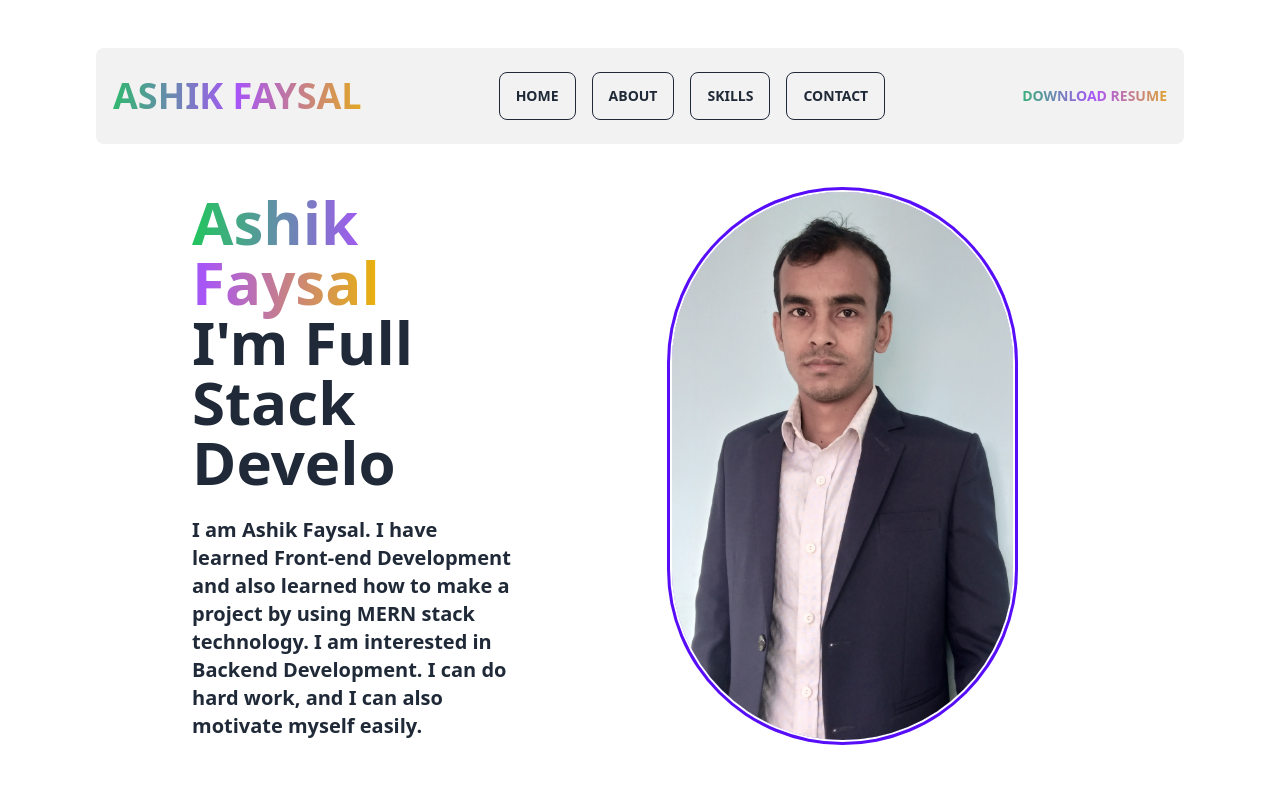
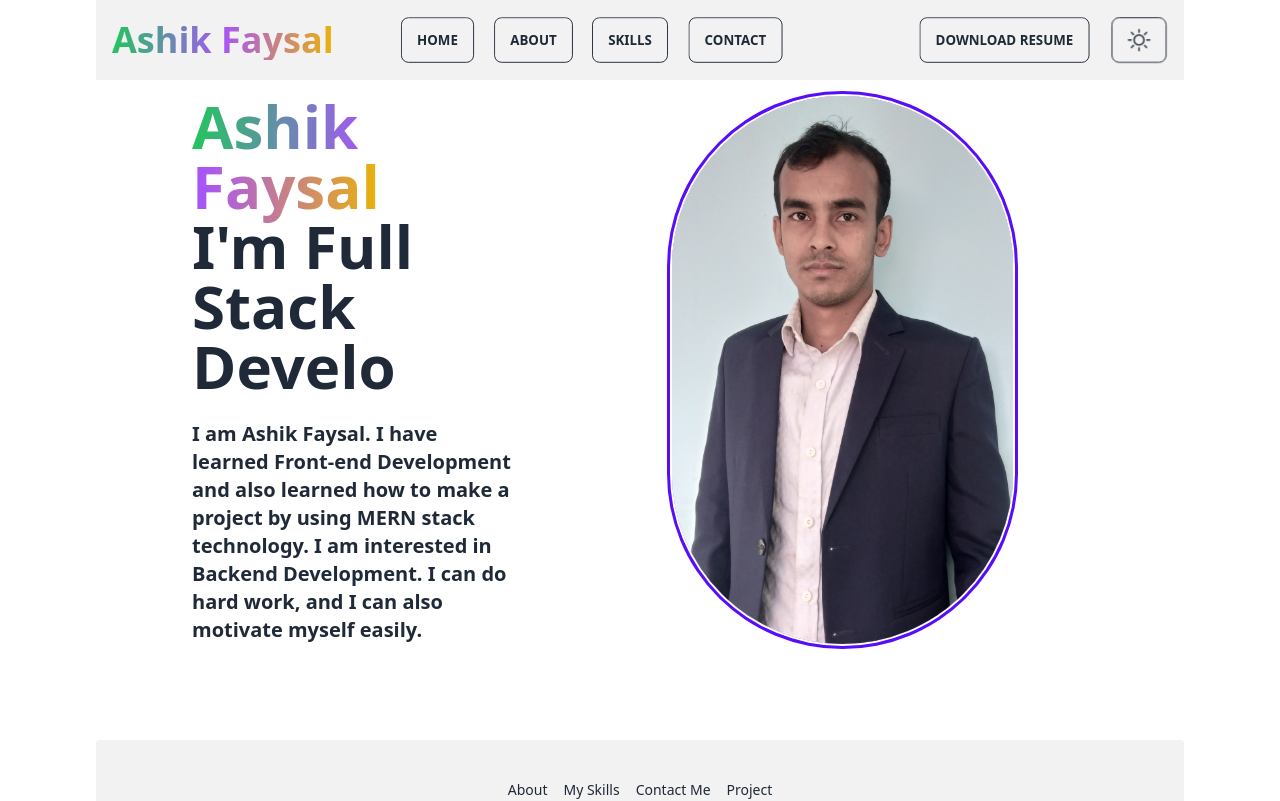
Before and after one commit to Ashik-Faysal/ashik-faysal-portfolio, a React (Vite) app: page /about in a window 1280 px wide. Shown: the top 801 px of the page. Built offline with nearby package versions, Linux system fonts and the light colour scheme.

Commit message:
added darkmode toggle button

```diff
--- a/src/components/Main.jsx
+++ b/src/components/Main/Main.jsx
@@ -1,7 +1,7 @@
 import React from 'react';
-import Navbar from './Navbar';
 import { Outlet } from 'react-router-dom';
-import Footer from './Footer';
+import Navbar from '../Shared/Navbar';
+import Footer from '../Shared/Footer';
 
 const Main = () => {
     return (
--- a/src/components/Navbar.jsx
+++ /dev/null
@@ -1,35 +0,0 @@
-import React from 'react';
-import { Link } from 'react-router-dom';
-
-const Navbar = () => {
-    return (
-      <div className="md:flex justify-between my-12 bg-base-200 h-24 items-center rounded-lg">
-        <div>
-          <button className="btn btn-ghost text-4xl font-extrabold text-transparent bg-clip-text bg-gradient-to-r from-green-500 via-purple-500 to-yellow-500">
-            Ashik Faysal
-          </button>
-        </div>
-        <div className="md:flex gap-4">
-          <button className="btn btn-outline">
-            <Link to="/">Home</Link>
-          </button>
-          <button className="btn btn-outline">
-            <Link to="/whatIDo">About</Link>
-          </button>
-          <button className="btn btn-outline">
-            <Link to="/skills">Skills</Link>
-          </button>
-          <button className="btn btn-outline">
-            <Link to="/contact">Contact</Link>
-          </button>
-        </div>
-        <div>
-          <button className="btn btn-outline  text-transparent bg-clip-text bg-gradient-to-r from-green-500 via-purple-500 to-yellow-500">
-            <Link>Download Resume</Link>
-          </button>
-        </div>
-      </div>
-    );
-};
-
-export default Navbar;
--- /dev/null
+++ b/src/components/Shared/Navbar.jsx
@@ -0,0 +1,95 @@
+import React, { useState } from "react";
+import { Link } from "react-router-dom";
+import { FaBars } from "react-icons/fa";
+import { BsSun } from "react-icons/bs";
+import { BiSolidMoon } from "react-icons/bi";
+
+
+
+const Navbar = () => {
+  const [isMobileMenuOpen, setIsMobileMenuOpen] = useState(false);
+  const [isDarkMode, setIsDarkMode] = useState(false);
+
+  const toggleMobileMenu = () => {
+    setIsMobileMenuOpen(!isMobileMenuOpen);
+  };
+
+  const toggleDarkMode = () => {
+    setIsDarkMode(!isDarkMode);
+    // Implement your dark mode logic here
+  };
+
+  return (
+    <nav className="bg-base-200 p-4">
+      <div className="flex items-center justify-between">
+        <div className="md:hidden w-full px-2 flex justify-between">
+          <button
+            className="text-2xl text-white  focus:outline-none"
+            onClick={toggleMobileMenu}
+          >
+            <FaBars size={24} />
+          </button>
+          <button className="btn btn-outline" onClick={toggleDarkMode}>
+            {/* {isDarkMode ? "Day Mode" : "Night Mode"} */}
+            {isDarkMode ? <BiSolidMoon size={24} /> : <BsSun size={24} />}
+          </button>
+        </div>
+        <div className="md:flex items-center gap-4 hidden ">
+          <button className="text-4xl font-extrabold text-transparent bg-clip-text bg-gradient-to-r from-green-500 via-purple-500 to-yellow-500">
+            Ashik Faysal
+          </button>
+        </div>
+        <div className="hidden md:flex mx-auto gap-4 items-center">
+          <button className="btn btn-outline">
+            <Link to="/">Home</Link>
+          </button>
+          <button className="btn btn-outline">
+            <Link to="/whatIDo">About</Link>
+          </button>
+          <button className="btn btn-outline">
+            <Link to="/skills">Skills</Link>
+          </button>
+          <button className="btn btn-outline">
+            <Link to="/contact">Contact</Link>
+          </button>
+        </div>
+        <div className="md:flex items-center gap-4 hidden ml-auto">
+          <button className="btn btn-outline">
+            <Link>Download Resume</Link>
+          </button>
+          <button className=" btn btn-outline" onClick={toggleDarkMode}>
+            {/* {isDarkMode ? "Day Mode" : "Night Mode"} */}
+
+            {isDarkMode ? <BiSolidMoon size={24} /> : <BsSun size={24} />}
+          </button>
+        </div>
+      </div>
+
+      {isMobileMenuOpen && (
+        <div className="md:hidden mt-4 flex flex-col gap-4">
+          <button className="btn btn-outline">
+            <Link to="/">Home</Link>
+          </button>
+          <button className="btn btn-outline">
+            <Link to="/whatIDo">About</Link>
+          </button>
+          <button className="btn btn-outline">
+            <Link to="/skills">Skills</Link>
+          </button>
+          <button className="btn btn-outline">
+            <Link to="/contact">Contact</Link>
+          </button>
+          <button className="btn btn-outline">
+            <Link to="/">Download Resume</Link>
+          </button>
+          <button className="hidden btn btn-outline " onClick={toggleDarkMode}>
+            {/* {isDarkMode ? "Day Mode" : "Night Mode"} */}
+            {isDarkMode ? <BiSolidMoon size={24} /> : <BsSun size={24} />}
+          </button>
+        </div>
+      )}
+    </nav>
+  );
+};
+
+export default Navbar;
--- a/src/components/Slider.jsx
+++ /dev/null
@@ -1,11 +0,0 @@
-import React from 'react';
-
-const Slider = () => {
-    return (
-        <div>
-            <h1>This is OUtlet</h1>
-        </div>
-    );
-};
-
-export default Slider;
```
Also changed, not shown: src/components/Home/Home.jsx (renamed from src/components/Home.jsx, +4 -4 lines), src/main.jsx (+4 -4 lines), src/components/Projects/MyProject.jsx (renamed from src/components/MyProject.jsx), src/components/Shared/Footer.jsx (renamed from src/components/Footer.jsx), src/components/Skills/MySkills.jsx (renamed from src/components/MySkills.jsx), src/components/Skills/SkillBar.jsx (renamed from src/components/SkillBar.jsx), src/components/WhatIDo/WhatIDo.jsx (renamed from src/components/WhatIDo.jsx).
